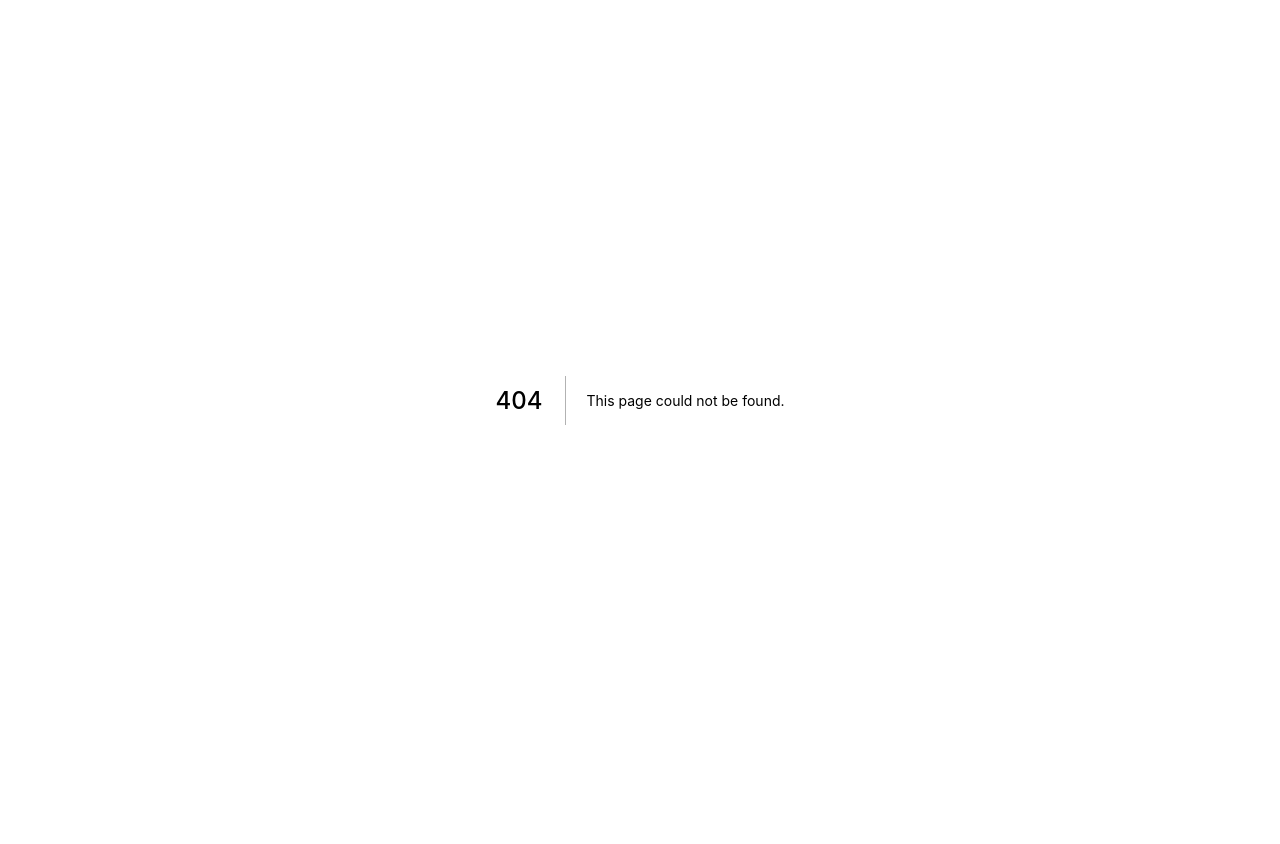
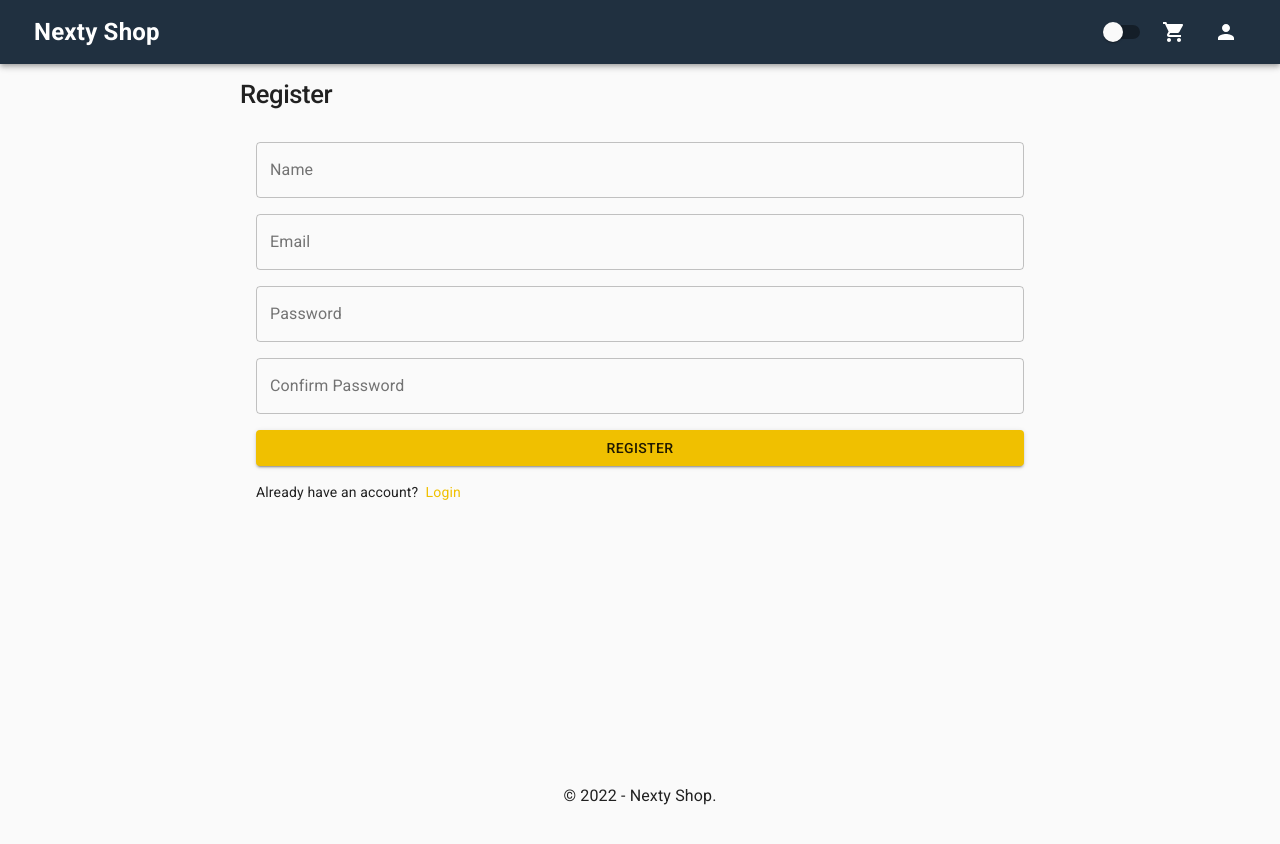
Before and after one commit to josumung999/nexty-shop, a Next.js app: page /register in a window 1280 px wide. Before the commit this address had no page. Shown: the top 844 px of the page. Before the commit the page ends 800 px from the top, so only its background shows below. Built offline with nearby package versions, Linux system fonts and the light colour scheme.

Commit message:
Created the register api and screen

```diff
--- /dev/null
+++ b/pages/api/users/index.js
@@ -0,0 +1,17 @@
+import nextConnect from "next-connect";
+import User from "../../../models/User";
+import db from "../../../utils/db";
+
+const handler = nextConnect();
+
+// Get all the users
+handler.get(async (req, res) =>  {
+  await db.connect();
+  const users = await User.find({});
+  await db.disconnect();
+
+  res.send(users);
+})
+
+
+export default handler;
--- /dev/null
+++ b/pages/api/users/register.js
@@ -0,0 +1,30 @@
+import nc from 'next-connect';
+import bcrypt from 'bcryptjs';
+import User from '../../../models/User';
+import db from '../../../utils/db';
+import { signToken } from '../../../utils/auth';
+
+const handler = nc();
+
+handler.post(async (req, res) => {
+  await db.connect();
+  const newUser = new User({
+    name: req.body.name,
+    email: req.body.email,
+    password: bcrypt.hashSync(req.body.password),
+    isAdmin: false,
+  });
+  const user = await newUser.save();
+  await db.disconnect();
+
+  const token = signToken(user);
+  res.send({
+    token,
+    _id: user._id,
+    name: user.name,
+    email: user.email,
+    isAdmin: user.isAdmin,
+  });
+});
+
+export default handler;
--- a/pages/login.jsx
+++ b/pages/login.jsx
@@ -75,7 +75,7 @@
           </ListItem>
           <ListItem>
             Don&apos;t have an account? &nbsp;
-            <NextLink href='/register' passHref>
+            <NextLink href={`/register?redirect=${redirect || '/'}`} passHref>
               <Link>Register</Link>
             </NextLink>
           </ListItem>
--- /dev/null
+++ b/pages/register.jsx
@@ -0,0 +1,108 @@
+import { Button, Link, List, ListItem, TextField, Typography } from '@material-ui/core';
+import axios from 'axios';
+import { useRouter } from 'next/router';
+import { useContext, useEffect, useState } from 'react';
+import Layout from '../components/Layout';
+import { Store } from '../utils/Store';
+import useStyles from '../utils/styles';
+import NextLink from 'next/link';
+import Cookies from 'js-cookie'
+
+export default function Register() {
+  const router = useRouter()
+  const { redirect } = router.query;
+  const { state, dispatch } = useContext(Store);
+  const { userInfo } = state;
+  useEffect(() => {
+    if (userInfo) {
+      router.push('/');
+    }
+  }, []);
+
+  const [name, setName] = useState('');
+  const [email, setEmail] = useState('');
+  const [password, setPassword] = useState('');
+  const [confirmPassword, setConfirmPassword] = useState('');
+  const classes = useStyles();
+  const submitHandler = async (e) => {
+    e.preventDefault();
+    if (password !== confirmPassword) {
+      alert("Passwords  do not match");
+      return;
+    }
+    try {
+      const { data } = await axios.post('/api/users/register', {
+        name,
+        email,
+        password
+      });
+      dispatch({ type: 'USER_LOGIN', payload: data });
+      Cookies.set('userInfo', data);
+      router.push(redirect || '/');
+    } catch (err) {
+      alert(err.response.data ? err.response.data.message : err.message)
+    }
+  };
+  return (
+    <Layout>
+      <form onSubmit={submitHandler} className={classes.form}>
+        <Typography component="h1" variant="h1">
+          Register
+        </Typography>
+        <List>
+          <ListItem >
+            <TextField
+              variant="outlined"
+              fullWidth
+              id="name"
+              label="Name"
+              inputProps={{ type: 'text' }}
+              onChange={(e) => setName(e.target.value)}
+            ></TextField>
+          </ListItem>
+          <ListItem>
+            <TextField
+              variant="outlined"
+              fullWidth
+              id="email"
+              label="Email"
+              inputProps={{ type: 'email' }}
+              onChange={(e) => setEmail(e.target.value)}
+            ></TextField>
+          </ListItem>
+          <ListItem>
+            <TextField
+              variant="outlined"
+              fullWidth
+              id="password"
+              label="Password"
+              inputProps={{ type: 'password' }}
+              onChange={(e) => setPassword(e.target.value)}
+            ></TextField>
+          </ListItem>
+          <ListItem>
+            <TextField
+              variant="outlined"
+              fullWidth
+              id="confirmPassword"
+              label="Confirm Password"
+              inputProps={{ type: 'password' }}
+              onChange={(e) => setConfirmPassword(e.target.value)}
+            ></TextField>
+          </ListItem>
+          <ListItem>
+            <Button variant="contained" type="submit" fullWidth color="primary">
+              Register
+            </Button>
+          </ListItem>
+          <ListItem>
+            Already have an account? &nbsp;
+            <NextLink href={`/login?redirect=${redirect || '/'}`} passHref>
+              <Link>Login</Link>
+            </NextLink>
+          </ListItem>
+        </List>
+      </form>
+    </Layout>
+  )
+}
```
Also changed, not shown: pages/shipping.jsx (line endings or trailing spaces).
